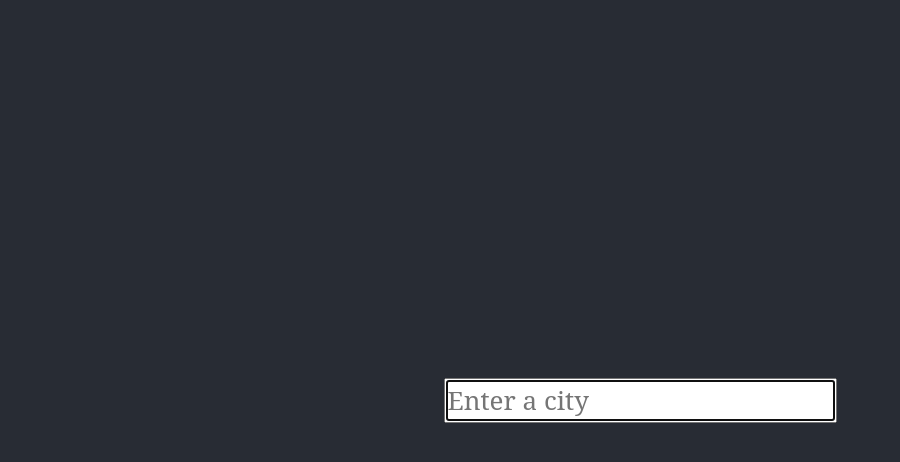
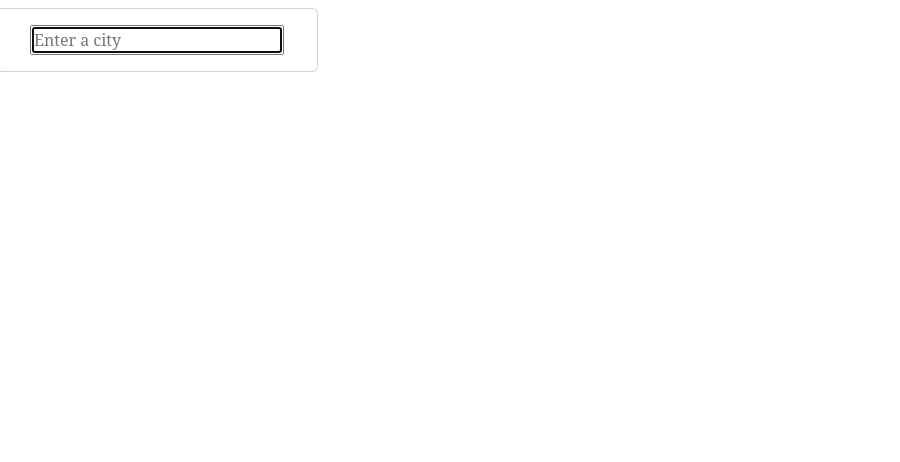
Before and after one commit to Teewawa/react-weather-app, a React (Create React App) app: page / in a window 1280 px wide. Shown: the top 462 px of the page, without its empty margins (0-900 px from the left). Built offline with nearby package versions, Linux system fonts and the light colour scheme.

Commit message:
Card UI Design: created Card 1 (left side)
Card 1 will contain the search engine and display the DAILY weather forecast. To build the UI Design, Bootstrap className are used and further styled in with CSS

```diff
--- a/src/App.js
+++ b/src/App.js
@@ -14,10 +14,26 @@ function App() {
 
   return (
     <div className="App">
-      <header className="App-header">
-        <SearchEngine onSubmit={receiveData}/>
+        {/*The outer layer of each component is built utilizing
+        bootstrap for a Card UI Design */}
+        <div className="weather-container">
+          <div className="row p-2 main">
 
-      </header>
+            {/*Column 1: "Card 1" - displays on the left */}
+            <div className="col-sm-3 p-0">
+              <div className="card p-3 h-100 bg-card-left">
+                <div className="row p-0">
+                  <SearchEngine onSubmit={receiveData}/>
+
+                </div>
+              </div>
+            </div>
+
+          </div>
+        </div>
+
+
+
     </div>
   );
 }
```
